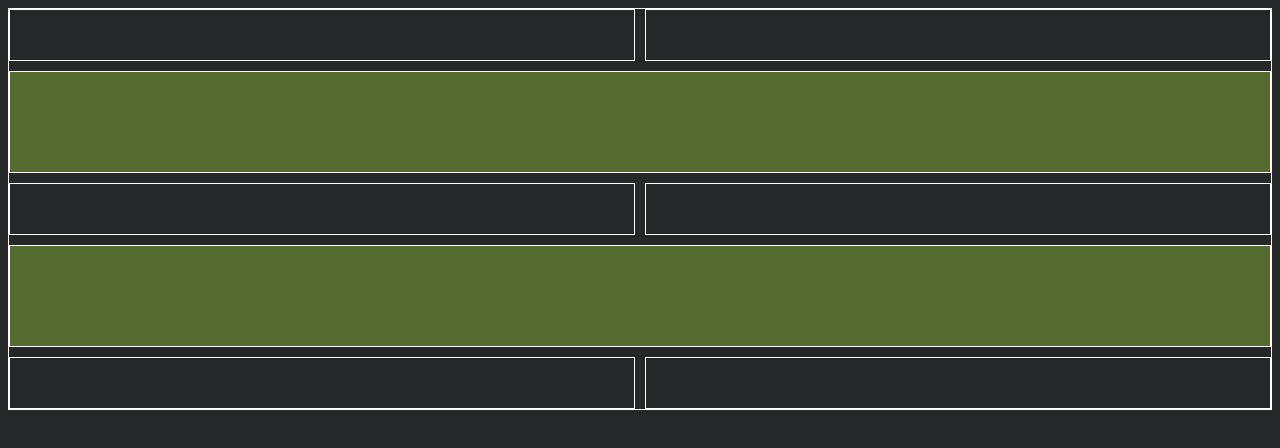
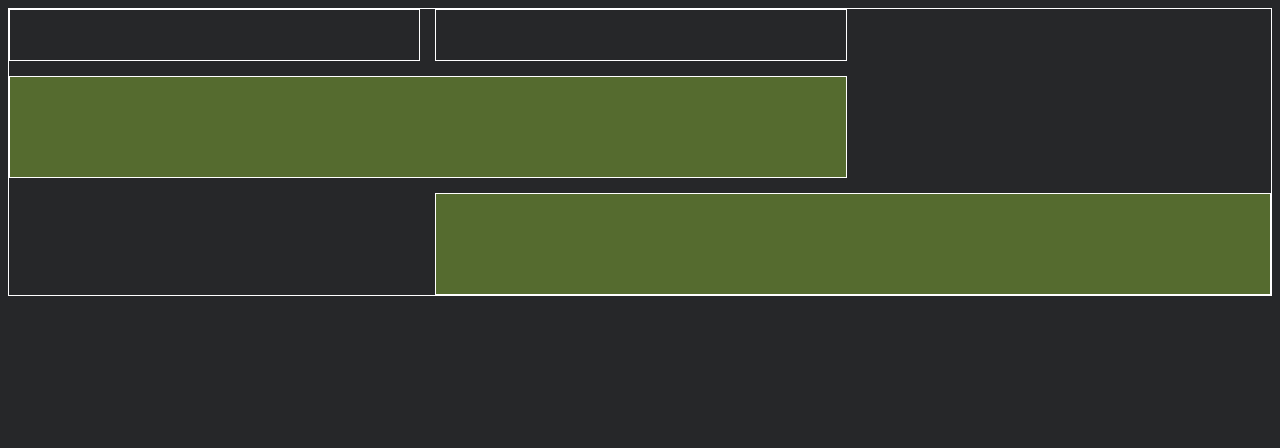
Before and after one commit to Soul2606/Splitting-and-balancing, a plain HTML site: page index.html in a window 1280 px wide. Drawn offline with Linux system fonts and the light colour scheme.

Commit message:
working on the visualization

```diff
--- a/index.html
+++ b/index.html
@@ -8,15 +8,11 @@
     <script src="script.js" defer></script>
 </head>
 <body>
-    <div class="main-grid">
-        <div class="flow-display"></div>
+    <div id="main-grid">
+        <!--
         <div class="flow-display"></div>
         <div class="balancer" style="grid-column: 1/3;"></div>
-        <div class="flow-display"></div>
-        <div class="flow-display"></div>
-        <div class="balancer" style="grid-column: 1/3;"></div>
-        <div class="flow-display"></div>
-        <div class="flow-display"></div>
+        -->
     </div>
 </body>
 </html>
--- a/script.js
+++ b/script.js
@@ -217,6 +217,10 @@ function create_balancer() {
 	input_dlvt_a.set_target(output_dlvt_a)
 	input_dlvt_b.set_target(output_dlvt_b)
 	const balancer = new Balancer(input_dlvt_a, input_dlvt_b, output_dlvt_a, output_dlvt_b)
+	all_dlvts.push(input_dlvt_a)
+	all_dlvts.push(input_dlvt_b)
+	all_dlvts.push(output_dlvt_a)
+	all_dlvts.push(output_dlvt_b)
 	return {input_dlvt_a:input_dlvt_a, input_dlvt_b:input_dlvt_b, output_dlvt_a:output_dlvt_a, output_dlvt_b:output_dlvt_b, balancer:balancer}
 }
 
@@ -255,23 +259,88 @@ function execute_transfer_on_all_dlvt_chains(all_dlvts){
 
 
 
-const dlvt_1a = new Doubly_linked_variable_transporter('A')
-const dlvt_1b = new Doubly_linked_variable_transporter('B')
-const dlvt_2a = new Doubly_linked_variable_transporter('')
-const dlvt_2b = new Doubly_linked_variable_transporter('')
+const start_a = new Doubly_linked_variable_transporter('A')
+const start_b = new Doubly_linked_variable_transporter('B')
+const end_a = new Doubly_linked_variable_transporter('')
+const end_b = new Doubly_linked_variable_transporter('')
+const end_c = new Doubly_linked_variable_transporter('')
 
-const all_dlvts = [dlvt_1a, dlvt_1b, dlvt_2a, dlvt_2b]
+const start_dlvts = [start_a, start_b]
+
+const all_dlvts = [start_a, start_b, end_a, end_b, end_c]
 
 const balancer_1a = create_balancer()
 
-all_dlvts.push(balancer_1a.input_dlvt_a)
-all_dlvts.push(balancer_1a.input_dlvt_b)
-all_dlvts.push(balancer_1a.output_dlvt_a)
-all_dlvts.push(balancer_1a.output_dlvt_b)
+const balancer_2a = create_balancer()
 
-dlvt_1a.set_target(balancer_1a.input_dlvt_a)
-dlvt_1b.set_target(balancer_1a.input_dlvt_b)
-balancer_1a.output_dlvt_a.set_target(dlvt_2a)
-balancer_1a.output_dlvt_b.set_target(dlvt_2b)
+const all_balancers = [balancer_1a, balancer_2a]
 
-console.log(execute_transfer_on_all_dlvt_chains(all_dlvts))
+start_a.set_target(balancer_1a.input_dlvt_a)
+start_b.set_target(balancer_1a.input_dlvt_b)
+balancer_1a.output_dlvt_a.set_target(end_a)
+balancer_1a.output_dlvt_b.set_target(balancer_2a.input_dlvt_a)
+balancer_2a.output_dlvt_a.set_target(end_b)
+balancer_2a.output_dlvt_b.set_target(end_c)
+
+
+
+
+
+const main_grid = document.getElementById('main-grid')
+
+const grid_column_associate = []
+const grid_column_associate_loop_back = []
+
+console.log(main_grid)
+
+for (let i = 0; i < start_dlvts.length; i++) {
+	const dlvt = start_dlvts[i];
+	grid_column_associate.push(dlvt)
+	const start_column = document.createElement('div')
+	start_column.className = 'flow-display'
+	start_column.style.gridColumn = `${i+1}/${i+2}`
+	main_grid.appendChild(start_column)
+}
+
+console.log(Array.from(grid_column_associate))
+
+//const all_consecutive_dlvts = all_dlvts.filter(dlvt => !start_dlvts.includes(dlvt))
+
+
+for (let i = 0; i < all_balancers.length; i++) {
+	const balancer = all_balancers[i];
+
+	let start_column
+	let end_column
+
+	if(!grid_column_associate.includes(balancer.input_dlvt_a.targeted_by)){
+		start_column = grid_column_associate.length + 1
+		if (balancer.input_dlvt_a.targeted_by === null) {
+			grid_column_associate.push(balancer.output_dlvt_a)
+		}else{
+			grid_column_associate_loop_back.push({grid_column_associate_index:grid_column_associate.length, associate:balancer.input_dlvt_a})
+		}
+	}else{
+		start_column = grid_column_associate.indexOf(balancer.input_dlvt_a.targeted_by) + 1
+		grid_column_associate[grid_column_associate.indexOf(balancer.input_dlvt_a.targeted_by)] = balancer.output_dlvt_a
+	}
+
+	if(!grid_column_associate.includes(balancer.input_dlvt_b.targeted_by)){
+		end_column = grid_column_associate.length + 2
+		if (balancer.input_dlvt_b.targeted_by === null) {
+			grid_column_associate.push(balancer.output_dlvt_b)
+		}else{
+			grid_column_associate_loop_back.push({grid_column_associate_index:grid_column_associate.length, associate:balancer.input_dlvt_b})
+		}
+	}else{
+		end_column = grid_column_associate.indexOf(balancer.input_dlvt_b.targeted_by) + 2
+		grid_column_associate[grid_column_associate.indexOf(balancer.input_dlvt_b.targeted_by)] = balancer.output_dlvt_b
+	}
+
+	const balancer_element = document.createElement('div')
+	balancer_element.className = 'balancer'
+	balancer_element.style.gridColumn = `${start_column}/${end_column}`
+	main_grid.appendChild(balancer_element)
+
+	console.log(Array.from(grid_column_associate), 'get later', Array.from(grid_column_associate_loop_back))
+}
--- a/style.css
+++ b/style.css
@@ -6,10 +6,10 @@ div{
     border: solid white 1px;
 }
 
-.main-grid{
+#main-grid{
     display: grid;
-    gap: 10px;
-    grid-template-columns: auto auto;
+    gap: 15px;
+    grid-template-columns: auto;
 }
 
 .flow-display{
```
